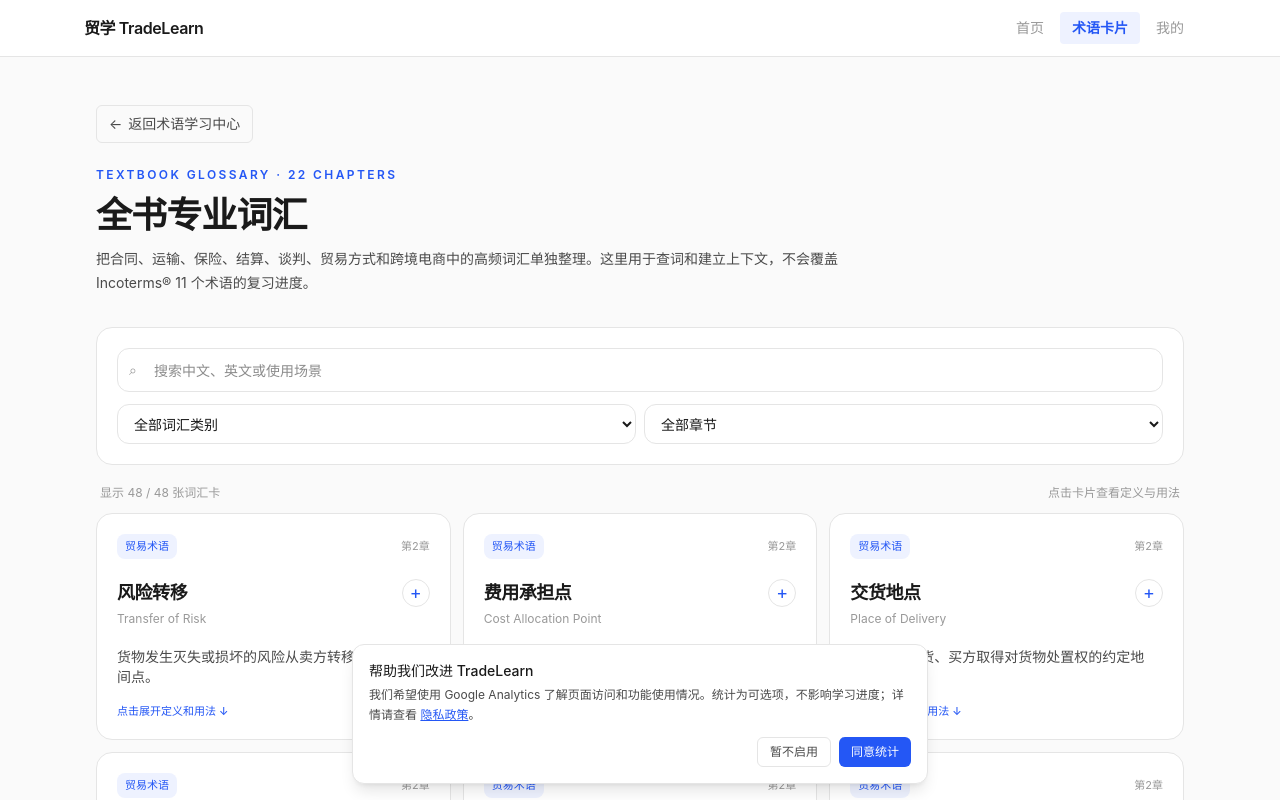
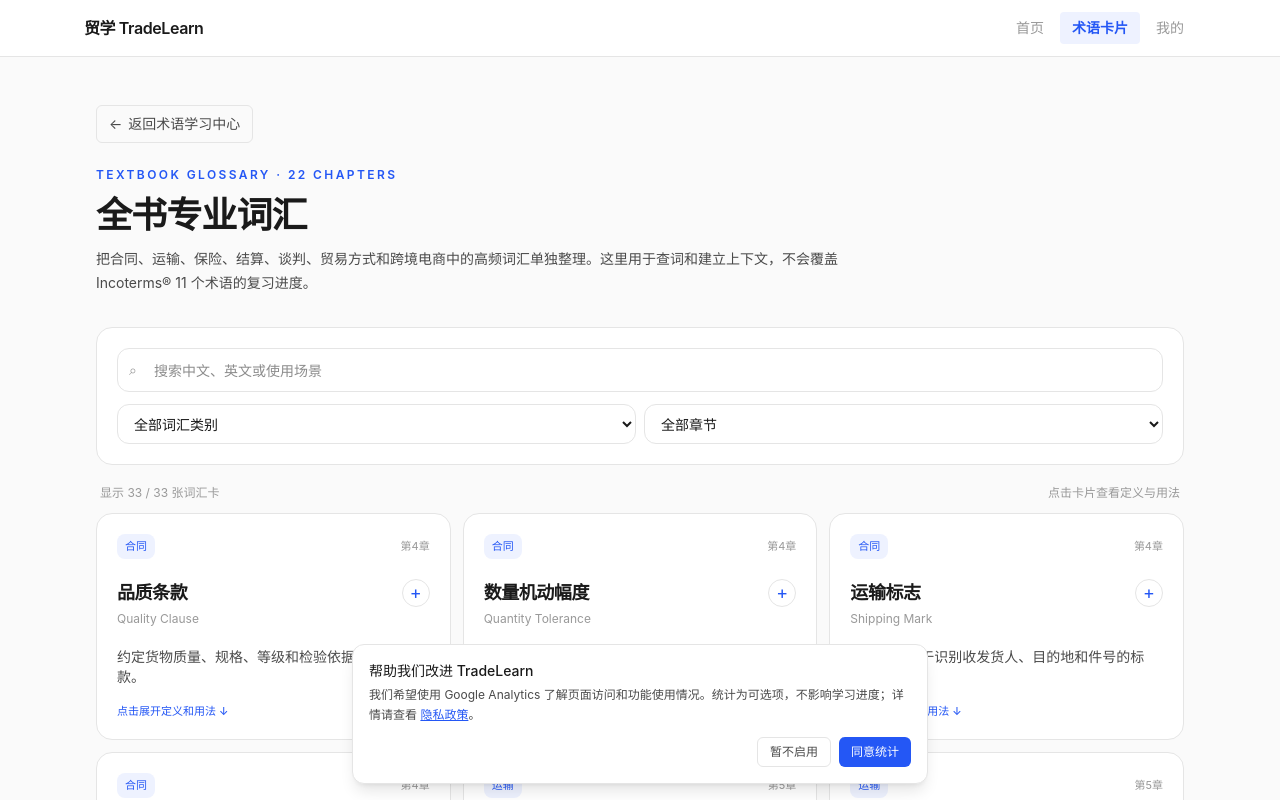
Before and after one commit to fjt926849-design/tradelearn, a Next.js app: page /glossary in a window 1280 px wide. Shown: the top 800 px of the page. Built offline with nearby package versions, Linux system fonts and the light colour scheme; no server answers.

Commit message:
revert: remove added trade concept cards

```diff
--- a/app/terms-preview/page.tsx
+++ b/app/terms-preview/page.tsx
@@ -44,7 +44,7 @@ const termChapters: TermChapter[] = [
     number: "01",
     title: "贸易术语",
     description: "理解交货、费用和风险如何在买卖双方之间分配。",
-    source: "11 个 Incoterms® 规则 + 15 张基础概念与对比卡",
+    source: "Incoterms® 2020 · E / F / C / D 组",
     terms: [
       ...tradeTerms.map((term) => ({
         id: term.code,
@@ -54,15 +54,6 @@ const termChapters: TermChapter[] = [
         summary: term.summary,
         meta: term.transportMode.join(" / "),
         href: `/terms/${term.code.toLowerCase()}`,
-      })),
-      ...tradeGlossary.filter((entry) => entry.group === "贸易术语").map((entry) => ({
-        id: entry.id,
-        code: entry.term,
-        name: entry.term,
-        english: entry.english,
-        summary: entry.definition,
-        meta: entry.chapterLabel,
-        href: entry.relatedRoute ?? `/glossary#${entry.id}`,
       })),
     ],
   },
--- a/data/trade-glossary.ts
+++ b/data/trade-glossary.ts
@@ -8,7 +8,7 @@ export interface TradeGlossaryEntry {
   id: string;
   chapterId: string;
   chapterLabel: string;
-  group: "贸易术语" | "合同" | "运输" | "保险" | "价格" | "结算" | "谈判" | "贸易方式" | "跨境电商";
+  group: "合同" | "运输" | "保险" | "价格" | "结算" | "谈判" | "贸易方式" | "跨境电商";
   term: string;
   english: string;
   definition: string;
@@ -17,21 +17,6 @@ export interface TradeGlossaryEntry {
 }
 
 export const tradeGlossary: TradeGlossaryEntry[] = [
-  { id: "ch02-risk-transfer", chapterId: "ch-02", chapterLabel: "第2章", group: "贸易术语", term: "风险转移", english: "Transfer of Risk", definition: "货物发生灭失或损坏的风险从卖方转移给买方的时间点。", usage: "先确认风险转移点，再判断运输途中损失由谁承担；风险点不一定等于费用支付到的地点。" },
-  { id: "ch02-cost-point", chapterId: "ch-02", chapterLabel: "第2章", group: "贸易术语", term: "费用承担点", english: "Cost Allocation Point", definition: "买卖双方按照术语约定分别承担运输、装卸、保险和清关费用的分界。", usage: "报价时把费用截止地点写完整，不能仅写‘运费已付’而不写目的地。" },
-  { id: "ch02-delivery-place", chapterId: "ch-02", chapterLabel: "第2章", group: "贸易术语", term: "交货地点", english: "Place of Delivery", definition: "卖方完成交货、买方取得对货物处置权的约定地点。", usage: "合同应同时写明具体地点和版本，‘某港口’等模糊表述可能导致责任争议。" },
-  { id: "ch02-named-place", chapterId: "ch-02", chapterLabel: "第2章", group: "贸易术语", term: "指定地点", english: "Named Place", definition: "贸易术语后面标注的具体地点，用来确定交货、风险或费用边界。", usage: "同一术语更换地点，卖方承担的内陆运输和装卸责任可能完全不同。" },
-  { id: "ch02-first-carrier", chapterId: "ch-02", chapterLabel: "第2章", group: "贸易术语", term: "第一承运人", english: "First Carrier", definition: "在多式联运中最先接收货物并承担运输责任的承运人。", usage: "CPT/CIP 的风险通常在货交第一承运人时转移，而不是到达最终目的地时。" },
-  { id: "ch02-main-carriage", chapterId: "ch-02", chapterLabel: "第2章", group: "贸易术语", term: "主运费", english: "Main Carriage", definition: "连接起运地与目的地、通常占国际运输成本主要部分的干线运输费用。", usage: "C 组术语由卖方支付主运费，但不代表卖方承担运输全程风险。" },
-  { id: "ch02-loading", chapterId: "ch-02", chapterLabel: "第2章", group: "贸易术语", term: "装船", english: "Loading on Board", definition: "货物被装上指定船舶并完成船上交货的动作。", usage: "FOB/CFR/CIF 的海运风险转移以装船为关键节点，不再使用‘越过船舷’表述。" },
-  { id: "ch02-unloading", chapterId: "ch-02", chapterLabel: "第2章", group: "贸易术语", term: "卸货", english: "Unloading", definition: "把货物从运输工具上卸下并交由买方或其指定方处置的动作。", usage: "DAP 不要求卖方卸货，DPU 则要求卖方在目的地完成卸货。" },
-  { id: "ch02-container-carriage", chapterId: "ch-02", chapterLabel: "第2章", group: "贸易术语", term: "集装箱运输", english: "Containerized Transport", definition: "以集装箱作为装载单元进行装箱、交接和多式联运的运输方式。", usage: "集装箱海运通常应优先评估 FCA，而不是把 FOB 当作通用海运术语。" },
-  { id: "ch02-multimodal", chapterId: "ch-02", chapterLabel: "第2章", group: "贸易术语", term: "多式联运", english: "Multimodal Transport", definition: "使用两种或以上运输方式完成一票货物全程运输的安排。", usage: "选择 CPT/CIP 等适用任何运输方式的术语，并确认风险在第一承运人处转移。" },
-  { id: "compare-fob-fca", chapterId: "ch-02", chapterLabel: "第2章", group: "贸易术语", term: "FOB vs FCA", english: "FOB vs FCA", definition: "FOB 仅适用于海运或内河水运，FCA 适用于任何运输方式。", usage: "集装箱交给码头或承运人时通常选 FCA；散货在船上交货时才考虑 FOB。" },
-  { id: "compare-cfr-cpt", chapterId: "ch-02", chapterLabel: "第2章", group: "贸易术语", term: "CFR vs CPT", english: "CFR vs CPT", definition: "两者都由卖方支付主运费，但 CFR 仅限海运且风险在装船时转移，CPT 适用于任何运输方式且风险在交给第一承运人时转移。", usage: "先看运输方式和实际交接节点，再决定使用 CFR 还是 CPT。" },
-  { id: "compare-cif-cip", chapterId: "ch-02", chapterLabel: "第2章", group: "贸易术语", term: "CIF vs CIP", english: "CIF vs CIP", definition: "两者都包含卖方投保，但 CIF 仅限海运，CIP 适用于任何运输方式且通常要求更高保险保障。", usage: "集装箱或多式联运优先评估 CIP，并在合同中写明保险范围和金额。" },
-  { id: "compare-dap-dpu", chapterId: "ch-02", chapterLabel: "第2章", group: "贸易术语", term: "DAP vs DPU", english: "DAP vs DPU", definition: "DAP 在目的地运输工具上交货，卖方不负责卸货；DPU 要求卖方在目的地完成卸货。", usage: "如果目的地卸货设备或操作由卖方安排，应明确使用 DPU 并确认卸货风险。" },
-  { id: "compare-dap-ddp", chapterId: "ch-02", chapterLabel: "第2章", group: "贸易术语", term: "DAP vs DDP", english: "DAP vs DDP", definition: "DAP 下买方负责进口报关和税费，DDP 下卖方负责进口报关、关税和相关手续。", usage: "卖方在目的国没有进口资质或税务能力时，不要轻易承诺 DDP。" },
   { id: "ch04-quality-clause", chapterId: "ch-04", chapterLabel: "第4章", group: "合同", term: "品质条款", english: "Quality Clause", definition: "约定货物质量、规格、等级和检验依据的合同条款。", usage: "把可检验的指标、标准版本和允许偏差写清楚，避免只写‘符合样品’。", relatedRoute: "/contract/quality-clause" },
   { id: "ch04-quantity-tolerance", chapterId: "ch-04", chapterLabel: "第4章", group: "合同", term: "数量机动幅度", english: "Quantity Tolerance", definition: "允许实际交货数量在约定数量上下浮动的范围。", usage: "散装货或受装载条件影响的货物，应同时约定幅度和溢短装计价方式。", relatedRoute: "/contract/quantity-clause" },
   { id: "ch04-shipping-mark", chapterId: "ch-04", chapterLabel: "第4章", group: "合同", term: "运输标志", english: "Shipping Mark", definition: "外包装上用于识别收发货人、目的地和件号的标记。", usage: "应与单据、箱唛和目的港要求一致，避免清关或提货时无法识别。", relatedRoute: "/contract/packaging-clause" },
@@ -67,4 +52,4 @@ export const tradeGlossary: TradeGlossaryEntry[] = [
   { id: "ch22-overseas-warehouse", chapterId: "ch-22", chapterLabel: "第22章", group: "跨境电商", term: "海外仓", english: "Overseas Warehouse", definition: "把货物提前存放在目标市场仓库，再完成本地配送和售后的履约方式。", usage: "要评估库存周转、仓储费、退货处理和当地合规责任。" },
 ];
 
-export const glossaryGroups = ["全部", "贸易术语", "合同", "运输", "保险", "价格", "结算", "谈判", "贸易方式", "跨境电商"] as const;
+export const glossaryGroups = ["全部", "合同", "运输", "保险", "价格", "结算", "谈判", "贸易方式", "跨境电商"] as const;
```
